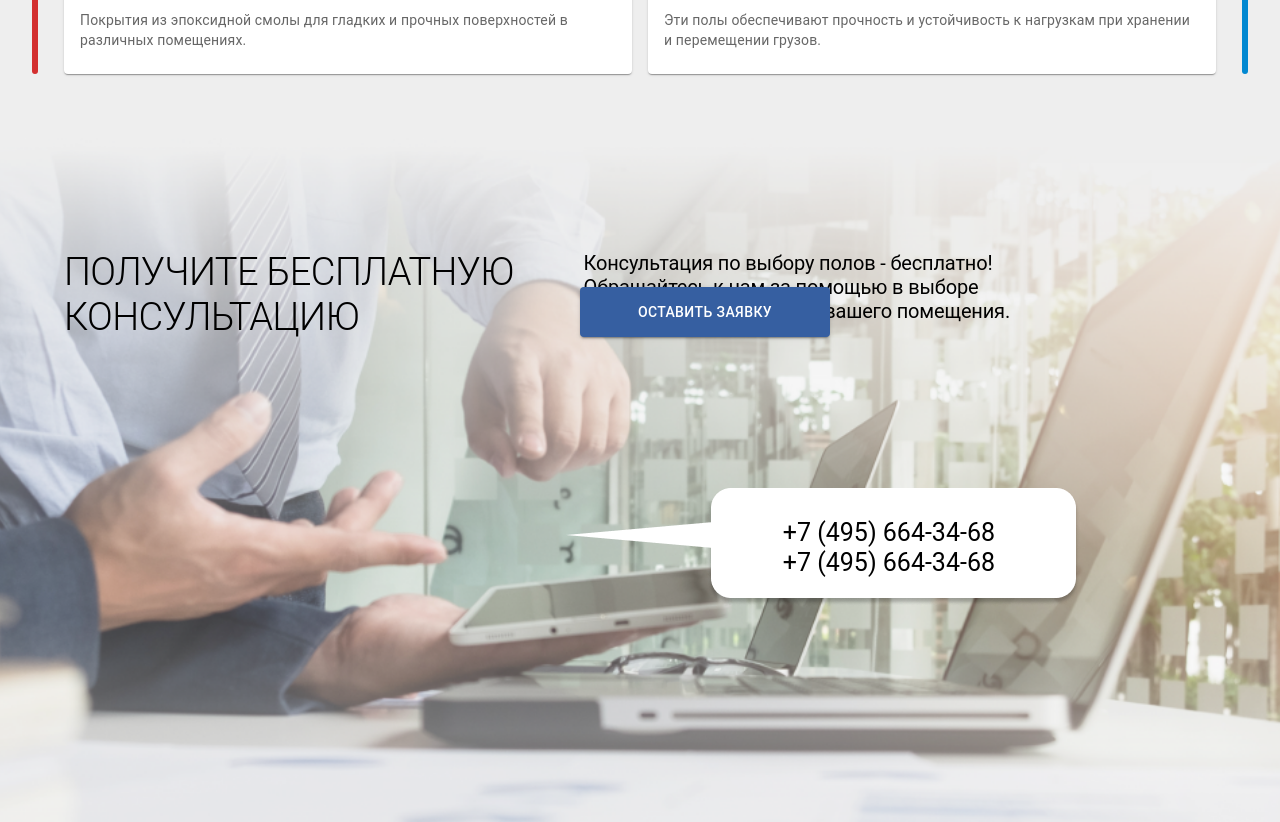
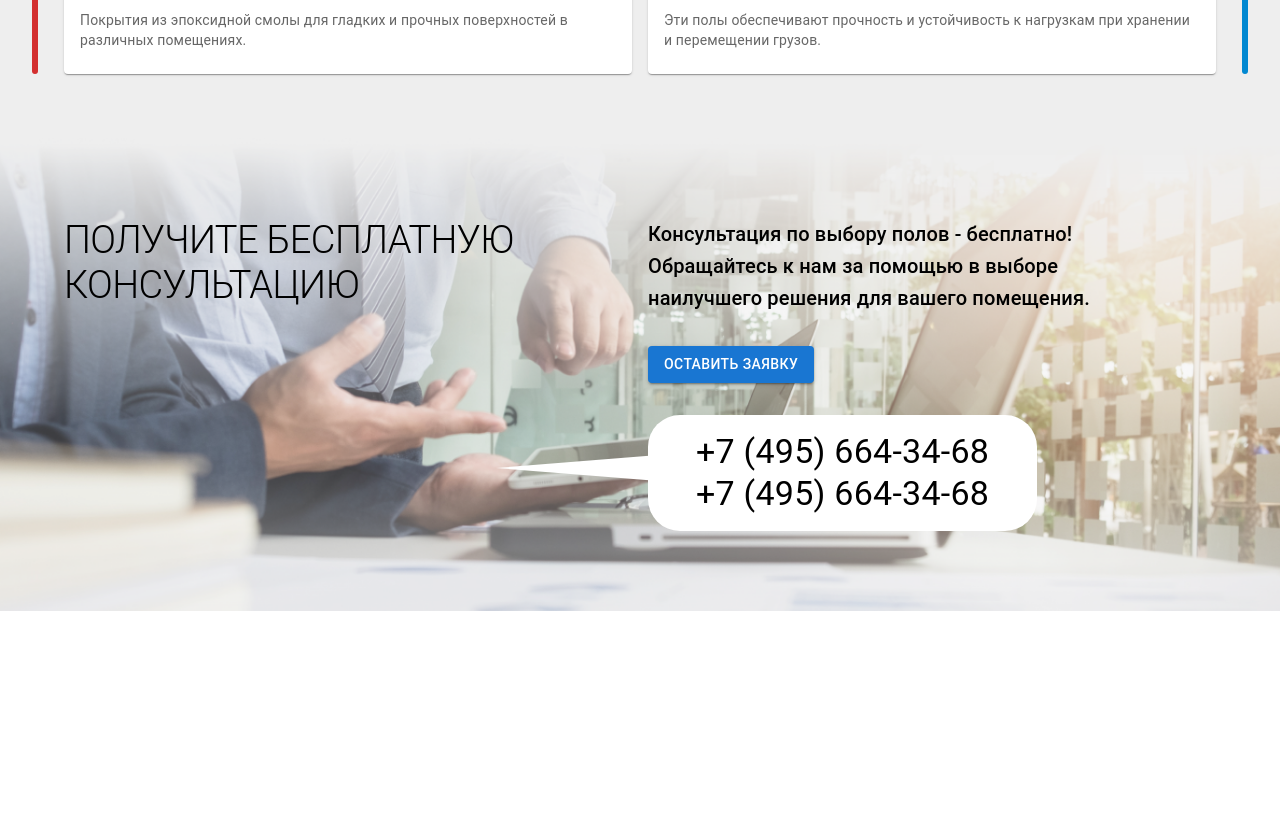
Before and after one commit to ntleek1/prompol77, a Next.js app: page / in a window 1280 px wide. Shown: the part 1520-2342 px from the top of the page. After the commit the page ends 2131 px from the top, so only its background shows below. Built offline with nearby package versions, Linux system fonts and the light colour scheme.

Commit message:
CallUs component has been modernized and aligned with FlexBox

```diff
--- a/components/CallUs/CallUs.tsx
+++ b/components/CallUs/CallUs.tsx
@@ -1,45 +1,43 @@
 import React from "react";
 import { Box, Container, Typography, Button } from "@mui/material";
-import { CallUsCSS } from "./styles";
+import useCallUsStyles from "./styles";
 
 const CallUs = () => {
+  const { CallUsCSS, CallUsHeaderCSS, CallUsPhonesCSS } = useCallUsStyles();
+
   return (
-    <Box
-      component="section"
-      id="BannerBox"
-      sx={{
-        ...CallUsCSS,
-        backgroundImage: `url(/banner.png)`,
-        backgroundSize: "cover",
-        backgroundPosition: "center",
-      }}
-    >
+    <Box component="section" id="BannerBox" sx={CallUsCSS}>
       <Container>
-        <Box sx={{ position: "absolute", top: 350, right: 200 }}>
-          <img src="/phone.png" alt="Your Image" />
-          <Typography variant="h3" sx={{ mt: 0 }}>
-            +7 (495) 664-34-68 <br /> +7 (495) 664-34-68
-          </Typography>
+        <Box display="flex" flexDirection="row" gap={2}>
+          <Box flex={1}>
+            <Typography variant="h1" component="p" sx={CallUsHeaderCSS}>
+              Получите бесплатную <br /> консультацию
+            </Typography>
+          </Box>
+          <Box
+            flex={1}
+            display="flex"
+            flexDirection="column"
+            gap={4}
+            alignItems="baseline"
+          >
+            <Typography variant="h6" align="left">
+              Консультация по выбору полов - бесплатно! <br /> Обращайтесь к нам
+              за помощью в выборе <br /> наилучшего решения для вашего
+              помещения.
+            </Typography>
+
+            <Button variant="contained">Оставить заявку</Button>
+
+            <Box sx={CallUsPhonesCSS}>
+              <Box>
+                <Typography variant="h4" component="p">
+                  +7 (495) 664-34-68 <br /> +7 (495) 664-34-68
+                </Typography>
+              </Box>
+            </Box>
+          </Box>
         </Box>
-        <Typography variant="h1" sx={{ mt: 10 }}>
-          Получите бесплатную <br /> консультацию
-        </Typography>
-        <Typography variant="h2" sx={{ mt: 4 }}>
-          Консультация по выбору полов - бесплатно! <br /> Обращайтесь к нам за
-          помощью в выборе <br /> наилучшего решения для вашего помещения.
-        </Typography>
-        <Button
-          variant="contained"
-          sx={{
-            position: "absolute",
-            bottom: "515px",
-            right: "450px",
-            ml: "-50px",
-            mb: "-30px",
-          }}
-        >
-          Оставить заявку
-        </Button>
       </Container>
     </Box>
   );
--- a/components/CallUs/styles.ts
+++ b/components/CallUs/styles.ts
@@ -1,29 +1,16 @@
-import { SxProps } from "@mui/system";
+import { SxProps, useTheme } from "@mui/material/styles";
 
-const buttonStyles: SxProps = {
-  backgroundColor: "#365FA1",
-  color: "#fff",
-  width: "250px",
-  height: "50px",
-  "&:hover": {
-    backgroundColor: "#365FA4",
+function useCallUsStyles() {
+  const theme = useTheme();
 
-  },
-};
+  const CallUsCSS: SxProps = {
+    py: theme.spacing(10),
+    backgroundImage: `url(/banner.png)`,
+    backgroundSize: "cover",
+    backgroundPosition: "center",
+  };
 
-
-const CallUsCSS: SxProps = {
-  position: "relative",
-  display: "flex",
-  flexDirection: "column",
-  gap: 2,
-  p: 4,
-  height: "calc(100vh - 80px - 36px)",
-  boxSizing: "border-box",
-  backgroundColor: "#333",
-  textAlign: "center",
-  fontFamily: "Montserrat, sans-serif",
-  h1: {
+  const CallUsHeaderCSS = {
     fontSize: 38,
     color: "black",
     textTransform: "uppercase",
@@ -31,26 +18,34 @@ const CallUsCSS: SxProps = {
     textAlign: "left",
     top: 226, // Расстояние от верхнего края контейнера
     left: 200,
-  },
-  h2: {
-    position: "absolute",
-    fontSize: 20,
-    fontWeight: 400,
-    color: "black",
-    textAlign: "left",
-    top: 81, // Расстояние от верхнего края контейнера
-    right: 270,
-  },
-  h3: {
-    position: "absolute",
-    fontSize: 25,
-    fontWeight: 400,
-    color: "black",
-    textAlign: "left",
-    top: 30, // Расстояние от верхнего края контейнера
-    right: 85,
-  },
-  button: buttonStyles,
-};
+  };
 
-export { CallUsCSS };
+  const CallUsPhonesCSS = {
+    background: theme.palette.background.default,
+    borderRadius: 8,
+    py: theme.spacing(2),
+    px: theme.spacing(6),
+    "> *": {
+      position: "relative",
+      "&::before": {
+        content: "''",
+        position: "absolute",
+        left: "-200px",
+        top: "25%",
+        width: 0,
+        height: 0,
+        borderStyle: "solid",
+        borderWidth: "16px 200px 16px 0",
+        borderColor: "transparent #ffffff transparent transparent",
+      },
+    },
+  };
+
+  return {
+    CallUsCSS,
+    CallUsHeaderCSS,
+    CallUsPhonesCSS,
+  };
+}
+
+export default useCallUsStyles;
--- a/styles/globals.scss
+++ b/styles/globals.scss
@@ -6,23 +6,13 @@ body {
   margin: 0;
 }
 
-body {
-  color: rgb(var(--foreground-rgb));
-  background: linear-gradient(
-      to bottom,
-      transparent,
-      rgb(var(--background-end-rgb))
-    )
-    rgb(var(--background-start-rgb));
-}
-
 a {
   color: inherit;
   text-decoration: none;
 }
 
-@media (prefers-color-scheme: dark) {
-  html {
-    color-scheme: dark;
-  }
-}
+// @media (prefers-color-scheme: dark) {
+//   html {
+//     color-scheme: dark;
+//   }
+// }
```
Also changed, not shown: public/phone.png (deleted).
